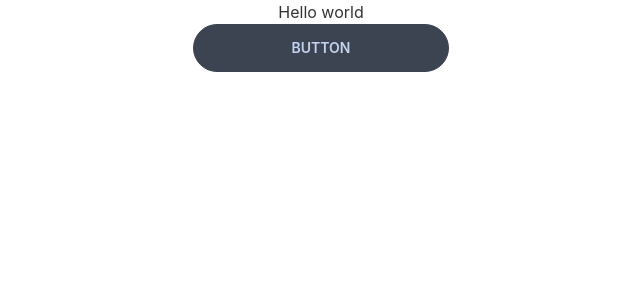
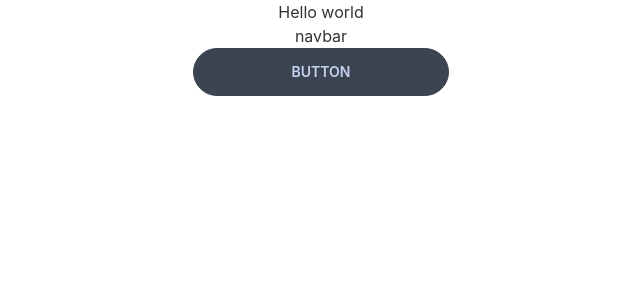
Before and after one commit to Rafsan12/-pathgar, a React (Create React App) app: page / in a window 1280 px wide. Shown: the top 300 px of the page, without its empty margins (319-959 px from the left). Built offline with nearby package versions, Linux system fonts and the light colour scheme.

Commit message:
navbar added

```diff
--- a/src/App.js
+++ b/src/App.js
@@ -4,6 +4,7 @@ function App() {
   return (
     <div className="App">
       <h2>Hello world</h2>
+      <h1>navbar</h1>
       <button class="btn w-64 rounded-full">Button</button>
 
     </div>
```
